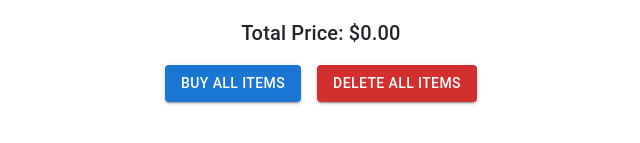
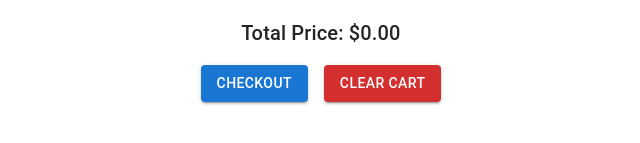
Before and after one commit to SamSun0530/CPSC-455-E-commerce-website, a React (Vite) app in the folder DealZone/frontend/: page /cart in a window 1280 px wide. Shown: the part 223-366 px from the top of the page, without its empty margins (319-959 px from the left). Built offline with nearby package versions, Linux system fonts and the light colour scheme; no server answers.

Commit message:
cart page button text change

```diff
--- a/DealZone/frontend/src/pages/CartPage.jsx
+++ b/DealZone/frontend/src/pages/CartPage.jsx
@@ -24,8 +24,9 @@ const CartPage = () => {
     };
 
     const handleBuyAll = () => {
-        if(cartItems.length>0)
+        if(cartItems.length>0) {
             navigate('/checkout');
+        }
     }
 
     return (
@@ -58,10 +59,10 @@ const CartPage = () => {
                         Total Price: ${totalPrice.toFixed(2)}
                     </Typography>
                     <Button variant="contained" color="primary" onClick={handleBuyAll} sx={{ mx: 1 }}>
-                        Buy All Items
+                        Checkout
                     </Button>
                     <Button variant="contained" color="error" onClick={handleClearCart} sx={{ mx: 1 }}>
-                        Delete All Items
+                        Clear Cart
                     </Button>
                 </Box>
             </>)}
```
